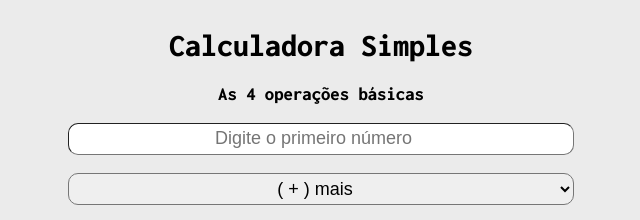
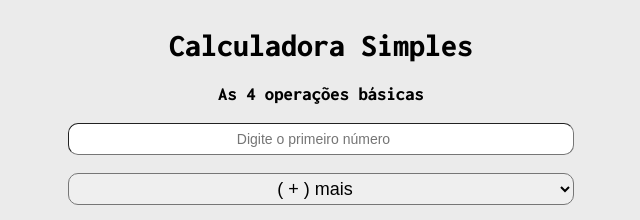
Before and after one commit to walterowisk/calculadora-simples, a plain HTML site: page index.html in a window 1280 px wide. Shown: the top 220 px of the page, 319-959 px from the left. Drawn offline with Linux system fonts and the light colour scheme.

Commit message:
Update style.css
Inserção de font-size para o placeholder

```diff
--- a/styles/style.css
+++ b/styles/style.css
@@ -21,6 +21,10 @@ input{
     border-width: thin;
     font-size: 18px;
     text-align:center;
+}
+
+#n1,#n2::placeholder {
+    font-size: 14px;
 }
 
 select{
```
